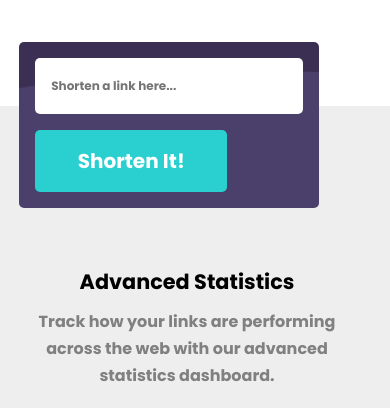
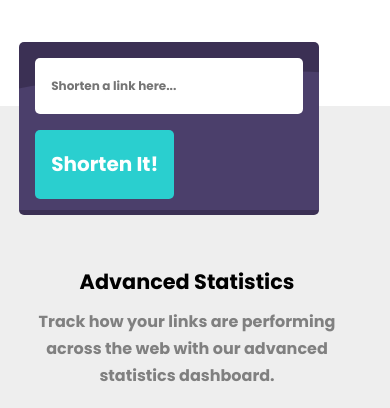
Before and after one commit to fibonacci007/Url-shortener, a plain HTML site: page index.html in a window 390 px wide. Shown: the part 1080-1488 px from the top of the page. Drawn offline with Linux system fonts and the light colour scheme.

Commit message:
Update style.css

```diff
--- a/style.css
+++ b/style.css
@@ -366,8 +366,7 @@ footer .icons img {
 }
 @media (max-width: 500px) {
   .searchdiv .btn3 {
-   padding: 1rem;
-    width: 12rem;
+    padding: 1.2rem 1rem 1.2rem 1rem;
     font-size: 20px;
     border-radius: 5px;
   }
```
